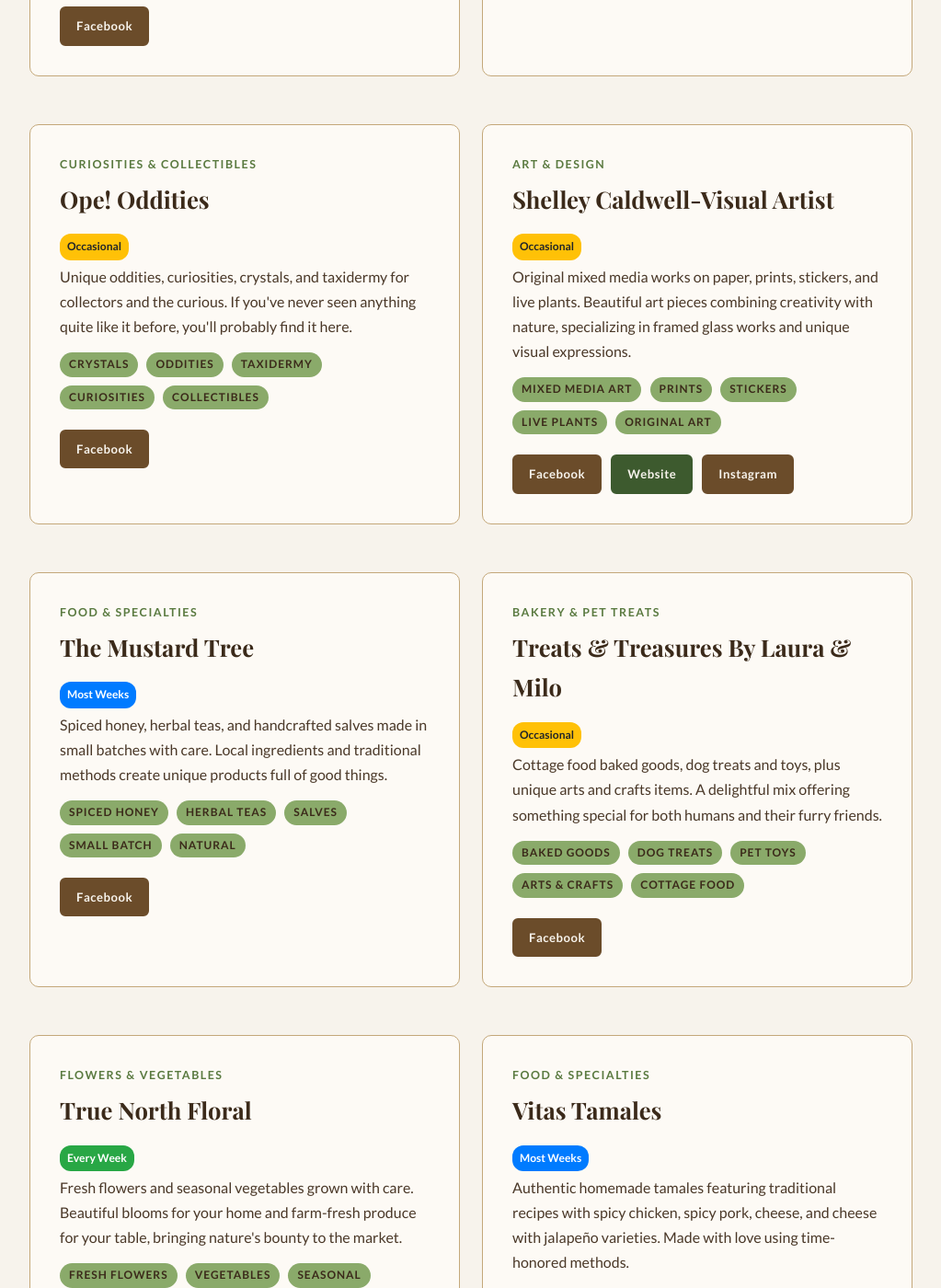
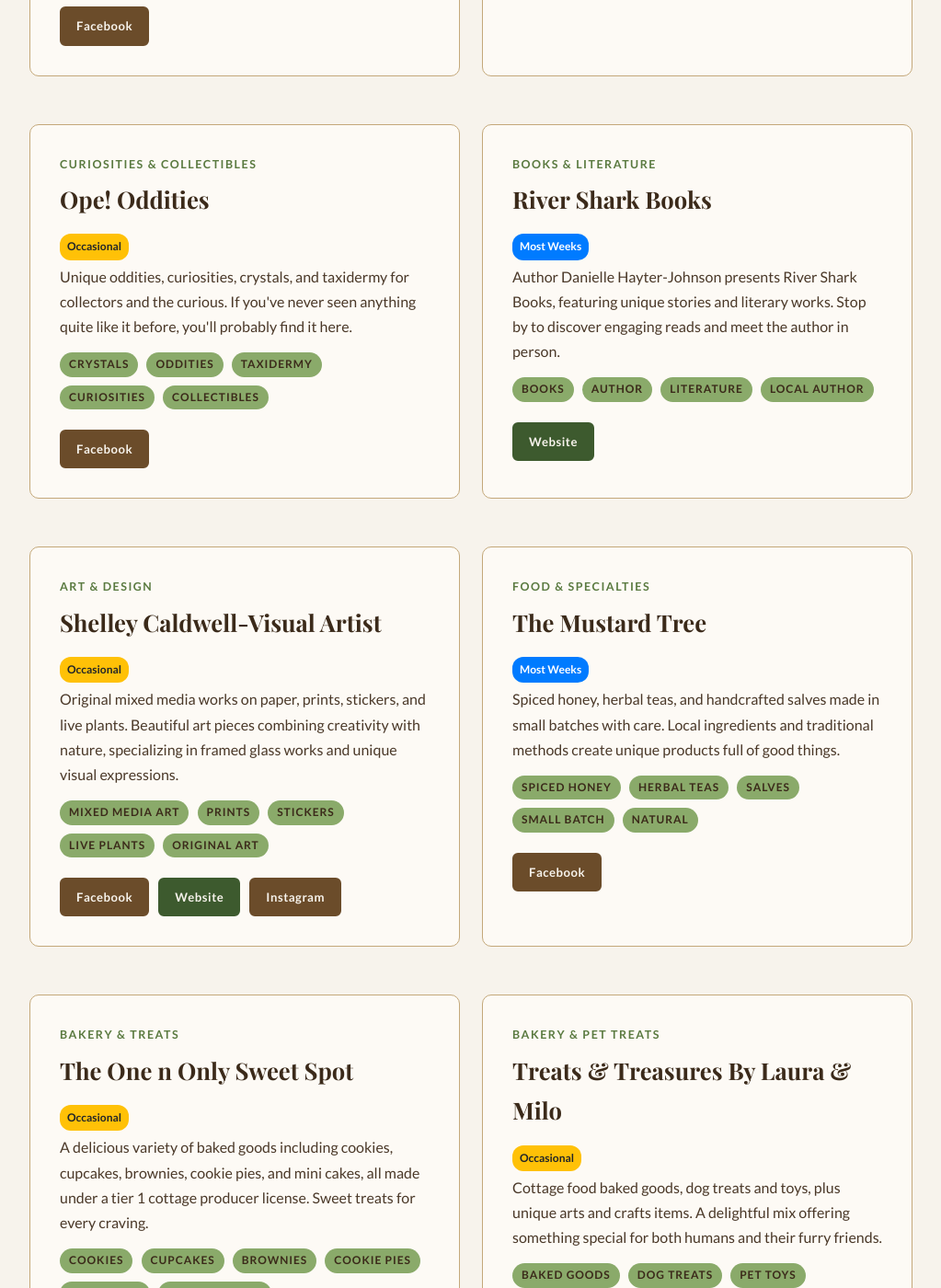
Before and after one commit to blueearthcommunitymarket/blueearthcommunitymarket.github.io, a Jekyll site: the page built from vendor-spotlight/index.html, in a window 1280 px wide and 1400 px high, scrolled down 2716 px. Shown: the whole window at 92% size, without its empty margins (128-1151 px from the left). Built offline with Jekyll 4.4.1, drawn with Linux system fonts in a browser that asks for light colours; some web fonts are replaced; some of the changed text lies outside the part shown.

Commit message:
Add River Shark Books and The One n Only Sweet Spot to vendor spotlight

```diff
--- a/vendor-spotlight/index.html
+++ b/vendor-spotlight/index.html
@@ -250,6 +250,25 @@
             </div>
         </div>
 
+        <!-- River Shark Books -->
+        <div class="card">
+            <div class="section-label">Books &amp; Literature</div>
+            <h2>River Shark Books</h2>
+            <div class="market-frequency">
+                <span class="frequency-badge freq-most">Most Weeks</span>
+            </div>
+            <p>Author Danielle Hayter-Johnson presents River Shark Books, featuring unique stories and literary works. Stop by to discover engaging reads and meet the author in person.</p>
+            <div class="pills" style="margin-top: 12px;">
+                <span class="tag">Books</span>
+                <span class="tag">Author</span>
+                <span class="tag">Literature</span>
+                <span class="tag">Local Author</span>
+            </div>
+            <div style="margin-top: 16px; display: flex; gap: 10px; flex-wrap: wrap;">
+                <a href="https://daniellehayterjohnson.com/" target="_blank" rel="noopener" class="btn btn-primary" style="font-size: 0.82rem; padding: 8px 16px;">Website</a>
+            </div>
+        </div>
+
         <!-- Shelley Caldwell-Visual Artist -->
         <div class="card">
             <div class="section-label">Art &amp; Design</div>
@@ -289,6 +308,27 @@
             </div>
             <div style="margin-top: 16px; display: flex; gap: 10px; flex-wrap: wrap;">
                 <a href="https://www.facebook.com/profile.php?id=61558147275384" target="_blank" rel="noopener" class="btn btn-brown" style="font-size: 0.82rem; padding: 8px 16px;">Facebook</a>
+            </div>
+        </div>
+
+        <!-- The One n Only Sweet Spot -->
+        <div class="card">
+            <div class="section-label">Bakery &amp; Treats</div>
+            <h2>The One n Only Sweet Spot</h2>
+            <div class="market-frequency">
+                <span class="frequency-badge freq-occasional">Occasional</span>
+            </div>
+            <p>A delicious variety of baked goods including cookies, cupcakes, brownies, cookie pies, and mini cakes, all made under a tier 1 cottage producer license. Sweet treats for every craving.</p>
+            <div class="pills" style="margin-top: 12px;">
+                <span class="tag">Cookies</span>
+                <span class="tag">Cupcakes</span>
+                <span class="tag">Brownies</span>
+                <span class="tag">Cookie Pies</span>
+                <span class="tag">Mini Cakes</span>
+                <span class="tag">Cottage Food</span>
+            </div>
+            <div style="margin-top: 16px; display: flex; gap: 10px; flex-wrap: wrap;">
+                <a href="https://theonenonlysweetspot.myshopify.com/" target="_blank" rel="noopener" class="btn btn-primary" style="font-size: 0.82rem; padding: 8px 16px;">Website</a>
             </div>
         </div>
 
```
